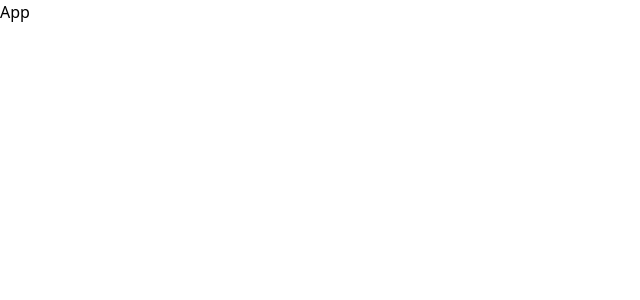
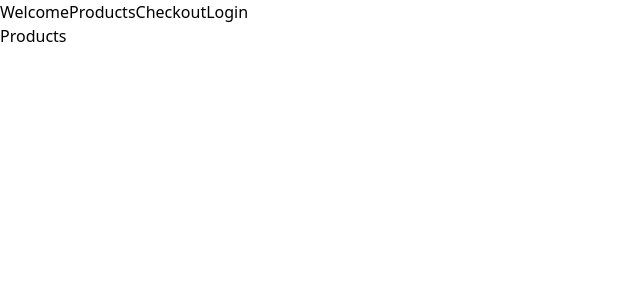
Before and after one commit to wwcoderww/react-shopping-cart, a React (Vite) app: page /products in a window 1280 px wide. Shown: the top 300 px of the page, without its empty margins (0-640 px from the left). Built offline with nearby package versions, Linux system fonts and the light colour scheme.

Commit message:
feat: add navbar with react-router

```diff
--- a/package.json
+++ b/package.json
@@ -13,6 +13,7 @@
     "@tailwindcss/vite": "^4.1.11",
     "react": "^19.1.0",
     "react-dom": "^19.1.0",
+    "react-router-dom": "^7.6.3",
     "tailwindcss": "^4.1.11"
   },
   "devDependencies": {
--- a/src/App.jsx
+++ b/src/App.jsx
@@ -1,7 +1,28 @@
-import React from 'react'
+import React from "react";
+import { createBrowserRouter, RouterProvider } from "react-router-dom";
+import Layout from "./pages/Layout";
+import Welcome from "./pages/Welcome";
+import Products from "./pages/Products";
+import Checkout from "./pages/Checkout";
+import Login from "./pages/Login";
+
+const router = createBrowserRouter([
+  {
+    element: <Layout />,
+    path: "/",
+    children: [
+      { element: <Welcome />, path: "/home" },
+      { element: <Products />, path: "/products" },
+      { element: <Checkout />, path: "/checkout" },
+      { element: <Login />, path: "/login" },
+    ],
+  },
+]);
 
 export default function App() {
   return (
-    <div>App</div>
-  )
+    <RouterProvider router={router}>
+      <Layout />
+    </RouterProvider>
+  );
 }
--- /dev/null
+++ b/src/components/NavBar.jsx
@@ -0,0 +1,13 @@
+import React from "react";
+import { Link } from "react-router-dom";
+
+export default function NavBar() {
+  return (
+    <ul>
+      <Link to={"./home"}>Welcome</Link>
+      <Link to={"./products"}>Products</Link>
+      <Link to={"./checkout"}>Checkout</Link>
+      <Link to={"./login"}>Login</Link>
+    </ul>
+  );
+}
--- /dev/null
+++ b/src/pages/Checkout.jsx
@@ -0,0 +1,5 @@
+import React from "react";
+
+export default function Checkout() {
+  return <div>Checkout</div>;
+}
--- /dev/null
+++ b/src/pages/Layout.jsx
@@ -0,0 +1,12 @@
+import React from "react";
+import NavBar from "../components/NavBar";
+import { Outlet } from "react-router-dom";
+
+export default function Layout() {
+  return (
+    <div>
+      <NavBar />
+      <Outlet />
+    </div>
+  );
+}
--- /dev/null
+++ b/src/pages/Login.jsx
@@ -0,0 +1,5 @@
+import React from "react";
+
+export default function Login() {
+  return <div>Login</div>;
+}
--- /dev/null
+++ b/src/pages/ProductDetails.jsx
@@ -0,0 +1,5 @@
+import React from "react";
+
+export default function ProductDetails() {
+  return <div>ProductDetails</div>;
+}
--- /dev/null
+++ b/src/pages/Products.jsx
@@ -0,0 +1,5 @@
+import React from "react";
+
+export default function Products() {
+  return <div>Products</div>;
+}
--- /dev/null
+++ b/src/pages/Welcome.jsx
@@ -0,0 +1,5 @@
+import React from "react";
+
+export default function Welcome() {
+  return <div>Welcome</div>;
+}
```
Also changed, not shown: 1 other file (tests, documents, lock files or other folders).
